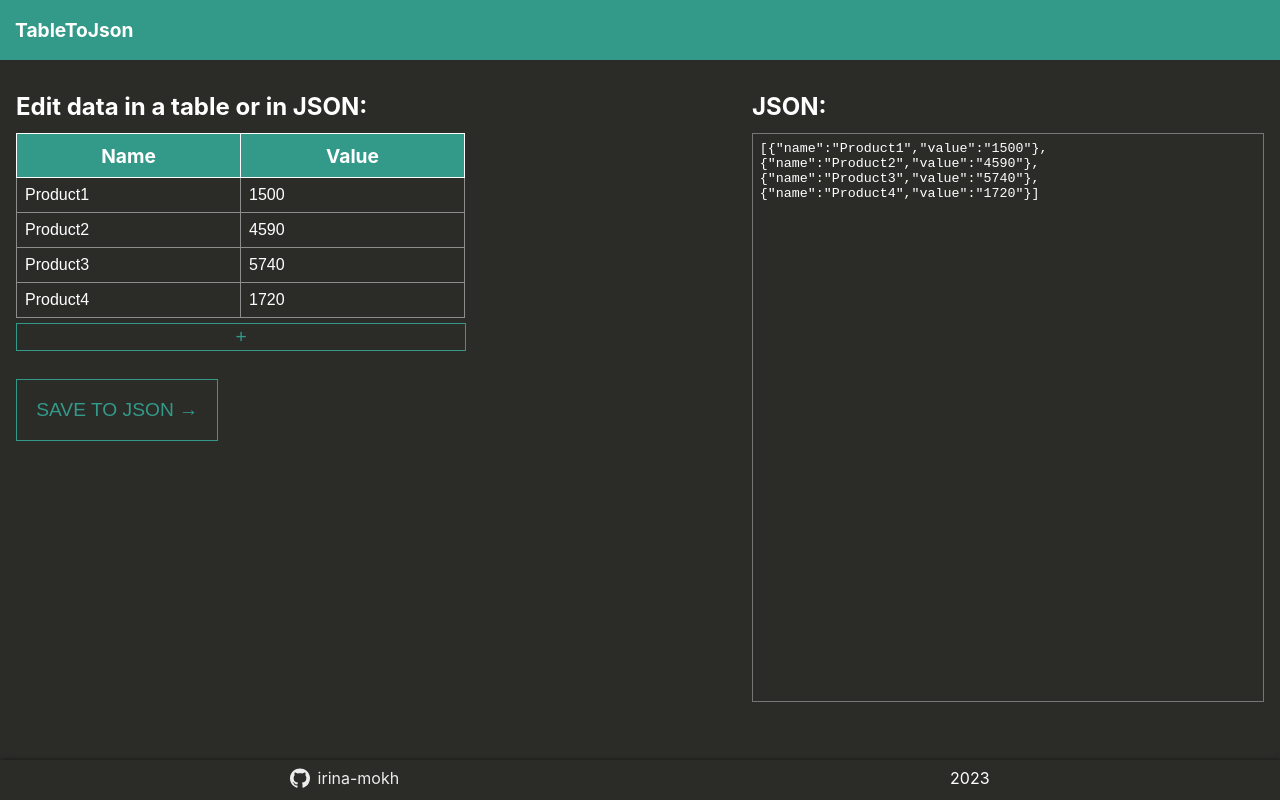
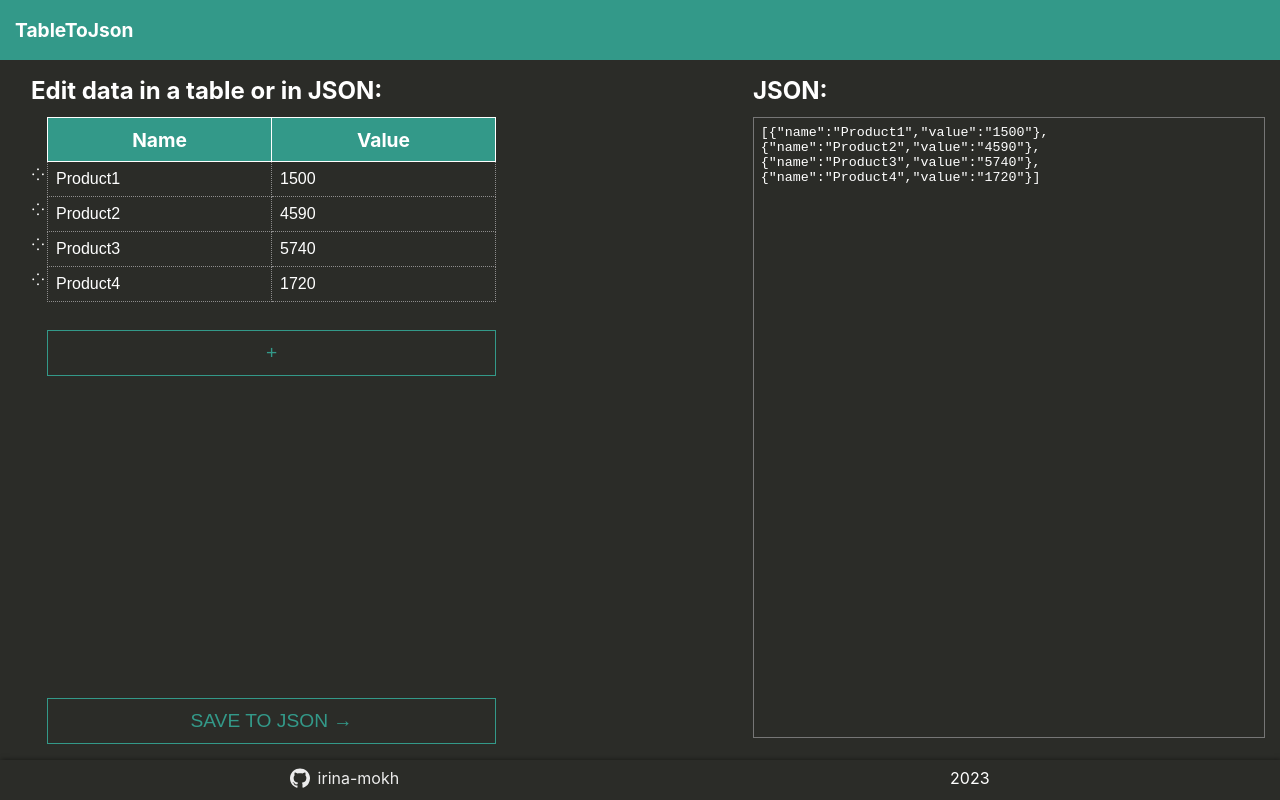
Before and after one commit to irina-mokh/table-to-json, a React (Create React App) app: page / in a window 1280 px wide. Built offline with nearby package versions, Linux system fonts and the light colour scheme.

Commit message:
feat: sort by dnd

```diff
--- a/package.json
+++ b/package.json
@@ -12,6 +12,8 @@
     "@types/react-dom": "^18.0.10",
     "eslint-plugin-prettier": "^4.2.1",
     "react": "^18.2.0",
+    "react-dnd": "^16.0.1",
+    "react-dnd-html5-backend": "^16.0.1",
     "react-dom": "^18.2.0",
     "react-scripts": "5.0.1",
     "sass": "^1.57.1",
--- a/src/components/App/App.scss
+++ b/src/components/App/App.scss
@@ -6,14 +6,13 @@
 	grid-template-rows: 60px 1fr 40px;
 
 	&__main {
-		padding: 1em;
+		padding: 1em 0;
 		height: 100%;
 
 		.content {
-			height: 90%;
+			height: 100%;
 			display: flex;
 			justify-content: space-between;
-			padding: 1em 0;
 		}
 	}
 
@@ -21,12 +20,20 @@
 		margin: 0 0 0.5em 0;
 	}
 
-	.form {
-		height: 100%;
-		align-self: stretch;
+	.editor {
+		margin: 0 1em;
 		display: flex;
 		flex-direction: column;
-		align-items: center;
+		justify-content: space-between;
+	}
+	.form {
+		padding: 0 1em;
+		flex-grow: 1;
+		display: flex;
+		flex-direction: column;
+		& .btn:last-child {
+			margin-top: auto;
+		}
 	}
 
 	.error {
@@ -41,8 +48,9 @@
 		background-color: transparent;
 		color: vars.$green;
 		border: 1px solid vars.$green;
-		padding: 1em;
+		padding: auto;
 		font-size: 1.2em;
+		height: 2.4em;
 		text-transform: uppercase;
 		&:hover:enabled {
 			background-color: vars.$green;
@@ -53,7 +61,6 @@
 			border-color: vars.$gray;
 		}
 		&_add {
-			display: table-row;
 			width: 100%;
 			padding: 0.1em;
 			margin: 5px 0;
@@ -67,7 +74,7 @@
 
 		&__textarea {
 			display: block;
-			height: 100%;
+			height: 93%;
 			width: 100%;
 			padding: 0.5em;
 			resize: none;
--- a/src/components/App/index.tsx
+++ b/src/components/App/index.tsx
@@ -34,6 +34,7 @@ export const App = () => {
           <div className='editor'>
             <h2 className='app__heading'>Edit data in a table or in JSON:</h2>
             <form
+              className='form'
               onChange={(e: React.FormEvent<HTMLFormElement>) => {
                 isValid(e) && setError('');
               }}
@@ -61,6 +62,8 @@ export const App = () => {
               }}
             >
               <Table data={table} setTable={setTable}></Table>
+              <p className='error'>{error}</p>
+
               <button
                 className='btn btn_add'
                 aria-label='add new item'
@@ -71,7 +74,6 @@ export const App = () => {
               >
                 +
               </button>
-              <p className='error'>{error}</p>
               <button type='submit' className='btn' disabled={!!error}>
                 Save to JSON &#8594;
               </button>
--- a/src/components/Table/Table.scss
+++ b/src/components/Table/Table.scss
@@ -6,6 +6,7 @@
 	th, td {
 		height: 30px;
 	}
+
 	th {
 		padding: 0.5em;
 		font-size: 1.2em;
--- a/src/components/Table/index.tsx
+++ b/src/components/Table/index.tsx
@@ -1,4 +1,6 @@
 import { TableRow, ITableRow } from '../TableRow';
+import { HTML5Backend } from 'react-dnd-html5-backend';
+import { DndProvider } from 'react-dnd';
 
 type TableProps = {
   data: ITableRow[],
@@ -18,10 +20,33 @@ export const Table = ({ data, setTable }: TableProps) => {
       newTable.splice(i, 1);
       setTable(newTable);
     };
-    return <TableRow key={i} {...item} setRow={setRow} deleteRow={deleteRow} />;
+
+    const moveRow = (from: number, to: number) => {
+      const newTable = [...data];
+      const draggable = newTable.splice(from, 1);
+      if (to < from) {
+        //moving up
+        newTable.splice(to, 0, draggable[0]);
+      } else {
+        //moving down
+        newTable.splice(to - 1, 0, draggable[0]);
+      }
+      setTable(newTable);
+    };
+
+    return (
+      <TableRow
+        key={i}
+        {...item}
+        setRow={setRow}
+        deleteRow={deleteRow}
+        moveRow={moveRow}
+        index={i}
+      />
+    );
   });
   return (
-    <>
+    <DndProvider backend={HTML5Backend}>
       <table className='table'>
         <thead>
           <tr>
@@ -31,6 +56,6 @@ export const Table = ({ data, setTable }: TableProps) => {
         </thead>
         <tbody>{tableData}</tbody>
       </table>
-    </>
+    </DndProvider>
   );
 };
--- a/src/components/TableRow/TableRow.scss
+++ b/src/components/TableRow/TableRow.scss
@@ -1,13 +1,33 @@
 @use '../../styles/vars';
 .row {
+	cursor: grab;
+	border-top: 1px dotted vars.$gray;
+	position: relative;
+
+	//moving icon
+	td:first-child:before {
+		display: block;
+		content: '\2058';
+		position: absolute;
+		width: 1em;
+		height: 1em;
+		left: -1em;
+		top: 0;
+
+	}
+	&:hover td:first-child:before {
+		color: vars.$green;
+	}
+
+	//row delete button
 	&__delete {
-		display: none;
 		position: absolute;
+		right: -2em;
+		opacity: 0;
 		background-color: transparent;
 		border: none;
 		padding: 5px;
 		color: vars.$white;
-		opacity: 0.6;
 		&:hover {
 			opacity: 1;
 		}
@@ -16,19 +36,25 @@
 		}
 	}
 	&:hover &__delete {
-		display: block;
+		opacity: 0.7;
+		&:hover {
+			opacity: 1;
+		}
+		&:active {
+			opacity: 0.9;
+		}
+	}
+}
 
-	}
-
-}
 .cell {
 	padding: 0;
-	border: 1px solid vars.$gray;
+	border: 1px dotted vars.$gray;
 	&__input {
-		color: vars.$white;
-		padding: 0.5em;
 		height: 100%;
 		width: 100%;
+		padding: 0.5em;
+		cursor: grab;
+		color: vars.$white;
 		font-size: 1em;
 		background-color: transparent;
 		border: none;
@@ -37,6 +63,8 @@
 			box-shadow: inset 0 0 7px 0 vars.$green;
 		}
 	}
+
+	// cell for delete button
 	&_delete {
 		display: flex;
 		justify-items: center;
--- a/src/components/TableRow/index.tsx
+++ b/src/components/TableRow/index.tsx
@@ -1,16 +1,64 @@
+import { useDrag, useDrop, DragSourceMonitor, DropTargetMonitor } from 'react-dnd';
+import { useRef, MutableRefObject } from 'react';
+
 export interface ITableRow {
   name: string;
   value: string;
 }
-
-interface TableRowProps extends ITableRow {
+ interface IndexedTableRow extends ITableRow{
+  index: number;
+ }
+interface TableRowProps extends IndexedTableRow {
   setRow: (newRow: ITableRow) => void;
   deleteRow: () => void;
+  moveRow: (from: number, to: number) => void;
 }
 
-export const TableRow = ({ name, value, setRow, deleteRow }: TableRowProps) => {
+export const TableRow = ({ name, value, setRow, deleteRow, moveRow, index }: TableRowProps) => {
+  const item = {
+    name, value, index
+  };
+  // ref for DnD task
+  // eslint-disable-next-line prettier/prettier
+  const ref = useRef() as MutableRefObject<HTMLTableRowElement>;
+
+  // Drop task
+  const [{ isOver }, drop] = useDrop(
+    () => ({
+      accept: 'item',
+      drop: async (drag: IndexedTableRow) => {
+        if (drag.index === item.index) {
+          return;
+        }
+        moveRow(drag.index, item.index);
+      },
+      collect: (monitor: DropTargetMonitor) => ({
+        isOver: !!monitor.isOver(),
+        canDrop: !!monitor.canDrop(),
+      }),
+    }),
+    [item]
+  );
+
+  // Drag task
+  const [{ isDragging }, drag] = useDrag(
+    () => ({
+      type: 'item',
+      item: item,
+      collect: (monitor: DragSourceMonitor) => ({
+        isDragging: monitor.isDragging(),
+      }),
+    }),
+    [item]
+  );
+  // task Ref
+  drag(drop(ref));
+
+  const opacity = isDragging ? 0.1 : 1;
+  const boxShadow = isOver ? 'inset 0 8px 10px -7px #339989' : 'none';
+
   return (
-    <tr className='row'>
+    <tr className='row' ref={ref} style={{opacity: opacity, boxShadow}} >
       <td className='cell'>
         <input
           type='text'
```
Also changed, not shown: 1 other file (tests, documents, lock files or other folders).
